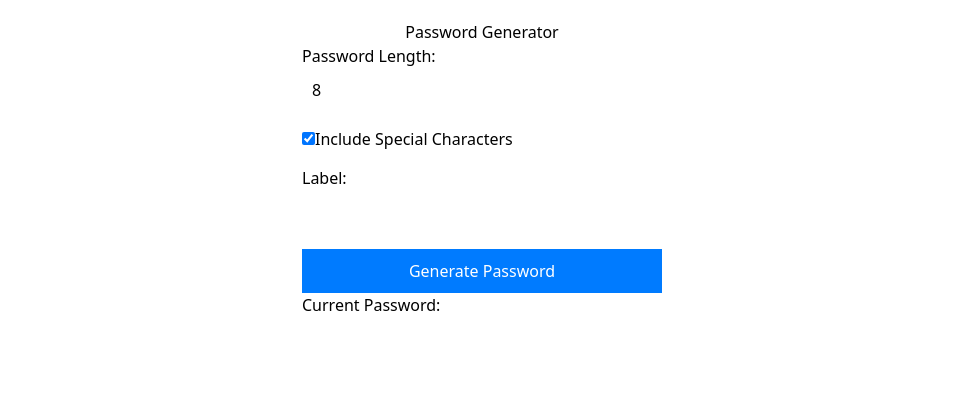
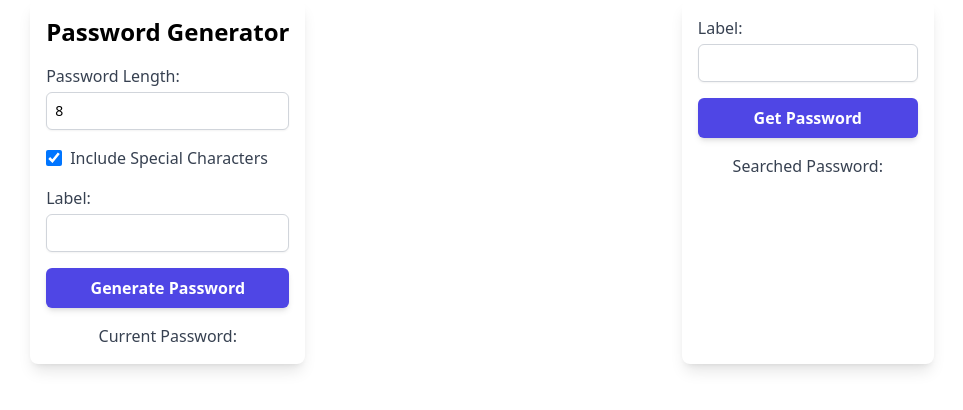
Before and after one commit to Shraghav/Password-Generator, a React (Create React App) app: page / in a window 1280 px wide. Shown: the top 410 px of the page, without its empty margins (158-1121 px from the left). Built offline with nearby package versions, Linux system fonts and the light colour scheme.

Commit message:
Code for posting and retrieving password

```diff
--- a/public/index.html
+++ b/public/index.html
@@ -9,35 +9,9 @@
       name="description"
       content="Web site created using create-react-app"
     />
-    <link rel="apple-touch-icon" href="%PUBLIC_URL%/logo192.png" />
-    <!--
-      manifest.json provides metadata used when your web app is installed on a
-      user's mobile device or desktop. See https://developers.google.com/web/fundamentals/web-app-manifest/
-    -->
-    <link rel="manifest" href="%PUBLIC_URL%/manifest.json" />
-    <!--
-      Notice the use of %PUBLIC_URL% in the tags above.
-      It will be replaced with the URL of the `public` folder during the build.
-      Only files inside the `public` folder can be referenced from the HTML.
-
-      Unlike "/favicon.ico" or "favicon.ico", "%PUBLIC_URL%/favicon.ico" will
-      work correctly both with client-side routing and a non-root public URL.
-      Learn how to configure a non-root public URL by running `npm run build`.
-    -->
     <title>Password Generator</title>
   </head>
   <body>
-    <noscript>You need to enable JavaScript to run this app.</noscript>
     <div id="root"></div>
-    <!--
-      This HTML file is a template.
-      If you open it directly in the browser, you will see an empty page.
-
-      You can add webfonts, meta tags, or analytics to this file.
-      The build step will place the bundled scripts into the <body> tag.
-
-      To begin the development, run `npm start` or `yarn start`.
-      To create a production bundle, use `npm run build` or `yarn build`.
-    -->
   </body>
 </html>
--- a/src/App.js
+++ b/src/App.js
@@ -1,11 +1,11 @@
-
 import './App.css';
 import PasswordPostResult from './templates/PassworPostResult';
-
+import PasswordGetResult from './templates/PasswordGetResult';
 const PasswordGenerator = () => {
   return (
-    <div>
+    <div style={{ display: 'flex' }}>
       <PasswordPostResult />
+      <PasswordGetResult />
     </div>
   )
 };
--- a/src/templates/PassworPostResult.js
+++ b/src/templates/PassworPostResult.js
@@ -4,7 +4,6 @@ import axios from 'axios';
 const PasswordPostResult = () => {
     const [passwordLength, setPasswordLength] = useState(8);
     const [includeSpecialChars, setIncludeSpecialChars] = useState(true);
-    // const [passwordHistory, setPasswordHistory] = useState([]);
     const [passwordCurrent, setPasswordCurrent] = useState([]);
     const [label, setLabel] = useState('');
 
@@ -31,14 +30,14 @@ const PasswordPostResult = () => {
         }
     };
     return (
-        <div className="container">
-            <h1>Password Generator</h1>
+        <div className="max-w-md mx-auto p-4 bg-white shadow-lg rounded-lg">
+            <h1 className="text-2xl font-bold mb-4 text-center">Password Generator</h1>
             <form onSubmit={generatePassword}>
-                <div className="form-group">
-                    <label htmlFor="passwordLength">Password Length:</label>
+                <div className="mb-4">
+                    <label htmlFor="passwordLength" className="block text-gray-700">Password Length:</label>
                     <input
                         id="passwordLength"
-                        className="form-control"
+                        className="mt-1 block w-full p-2 border border-gray-300 rounded-md shadow-sm focus:ring-indigo-500 focus:border-indigo-500 sm:text-sm"
                         type="number"
                         min="4"
                         value={passwordLength}
@@ -46,39 +45,45 @@ const PasswordPostResult = () => {
                     />
                 </div>
 
-                <div className="form-group">
-                    <div className="form-check">
+                <div className="mb-4">
+                    <div className="flex items-center">
                         <input
                             id="includeSpecialChars"
-                            className="form-check-input"
+                            className="h-4 w-4 text-indigo-600 border-gray-300 rounded focus:ring-indigo-500"
                             type="checkbox"
                             checked={includeSpecialChars}
                             onChange={(e) => setIncludeSpecialChars(e.target.checked)}
                         />
-                        <label className="form-check-label" htmlFor="includeSpecialChars">
+                        <label htmlFor="includeSpecialChars" className="ml-2 block text-gray-700">
                             Include Special Characters
                         </label>
                     </div>
                 </div>
 
-                <div className="form-group">
-                    <label htmlFor="label">Label:</label>
+                <div className="mb-4">
+                    <label htmlFor="label" className="block text-gray-700">Label:</label>
                     <input
                         id="label"
-                        className="form-control"
+                        className="mt-1 block w-full p-2 border border-gray-300 rounded-md shadow-sm focus:ring-indigo-500 focus:border-indigo-500 sm:text-sm"
                         type="text"
                         value={label}
                         onChange={(e) => setLabel(e.target.value)}
                     />
                 </div>
-                <button type="submit" className="btn btn-primary">
+
+                <button
+                    type="submit"
+                    className="w-full py-2 px-4 bg-indigo-600 text-white font-semibold rounded-md shadow-md hover:bg-indigo-700 focus:outline-none focus:ring-2 focus:ring-indigo-500"
+                >
                     Generate Password
                 </button>
-                <div className='password-current'>
+
+                <div className="mt-4 text-center text-gray-700">
                     Current Password: {passwordCurrent.password}
                 </div>
             </form>
         </div>
+
     );
 }
 
--- /dev/null
+++ b/src/templates/PasswordGetResult.js
@@ -0,0 +1,45 @@
+import React, { useState } from 'react';
+import axios from 'axios';
+
+const PasswordGetResult = () => {
+    const [label, setLabel] = useState(' ');
+    const [passwordfetch, setPasswordfetch] = useState('');
+    const getPassword = async (e) => {
+        e.preventDefault();
+        try {
+            const word = await axios.get(`http://localhost:5000/getData/${label}`);
+            console.log(word.data);
+            setPasswordfetch(word.data.password);
+        }
+        catch (error) {
+            console.error('Error fetching password:', error);
+        }
+    }
+    return (
+        <div className="max-w-md mx-auto p-4 bg-white shadow-lg rounded-lg">
+            <form onSubmit={getPassword} className="mb-4">
+                <div className="mb-4">
+                    <label htmlFor="label" className="block text-gray-700">Label:</label>
+                    <input
+                        id="label"
+                        type="text"
+                        value={label}
+                        onChange={(e) => setLabel(e.target.value)}
+                        className="mt-1 block w-full p-2 border border-gray-300 rounded-md shadow-sm focus:ring-indigo-500 focus:border-indigo-500 sm:text-sm"
+                    />
+                </div>
+                <button
+                    type="submit"
+                    className="w-full py-2 px-4 bg-indigo-600 text-white font-semibold rounded-md shadow-md hover:bg-indigo-700 focus:outline-none focus:ring-2 focus:ring-indigo-500"
+                >
+                    Get Password
+                </button>
+            </form>
+            <div className='mt-4 text-center text-gray-700'>
+                Searched Password: {passwordfetch}
+            </div>
+        </div>
+    )
+}
+
+export default PasswordGetResult;
```
Also changed, not shown: src/api.js (deleted, +0 -14 lines), 1 other file (tests, documents, lock files or other folders).
